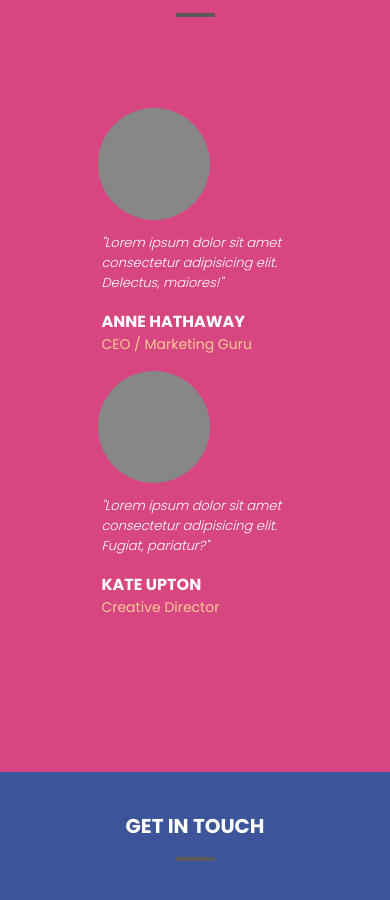
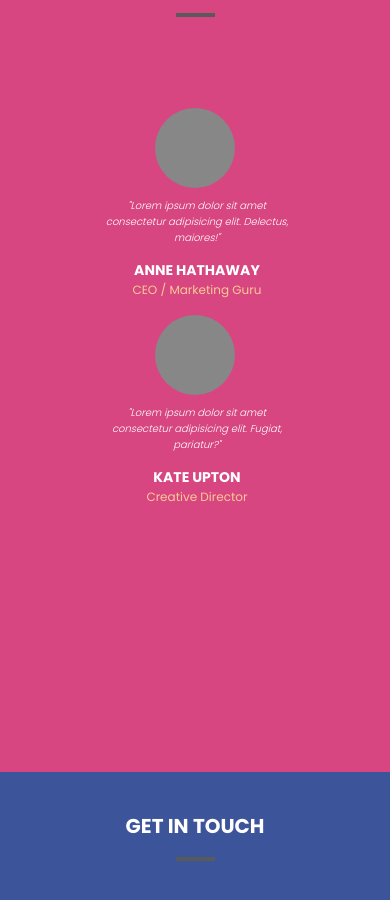
Before and after one commit to kianurivzzz/test-task-for-geekbrains, a plain HTML site: page index.html in a window 390 px wide. Shown: the part 4292-5192 px from the top of the page. Drawn offline with Linux system fonts and the light colour scheme; a web font is replaced by a local one.

Commit message:
add adaptive

```diff
--- a/css/adaptive.css
+++ b/css/adaptive.css
@@ -57,7 +57,7 @@
     }
 
     .main .section .two-elem .card-project .card__laptop-mockup {
-        width: 70%;
+        width: 55%;
     }
 
     .main .employee-photo {
@@ -71,10 +71,35 @@
 
     .main .reviews .section__reviews-list .review {
         flex-direction: column;
+        /* justify-content: center; */
+        align-items: center;
     }
 
     .main .reviews .section__reviews-list .review .card__text {
         width: 100%;
+    }
+
+    .main .reviews .section__reviews-list .review .card__reviewer-photo {
+        border-radius: 100px;
+        width: 5em;
+        height: 5em;
+    }
+
+    .main .reviews .section__reviews-list .review .card__text .card__disc {
+        font-size: 10px;
+        text-align: center;
+    }
+
+
+    .main .reviews .section__reviews-list .review .card__text .card__title {
+        font-size: 14px;
+        text-align: center;
+    }
+
+    .main .reviews .section__reviews-list .review .card__text .card__subtitle {
+        font-size: 12px;
+        font-weight: 400;
+        text-align: center;
     }
 
     .main .reviews .section__reviews-list .review:last-child,
--- a/index.html
+++ b/index.html
@@ -38,7 +38,7 @@
                 <p>Hi there! We are the new kids on the
                     block and we build awesome websites and mobile apps.</p>
 
-                <a href="#">WORK WITH US!</a>
+                <a href="https://youtu.be/dQw4w9WgXcQ?si=K4nq7A8O7pT9CPwm">WORK WITH US!</a>
             </div>
         </div>
     </header>
```
